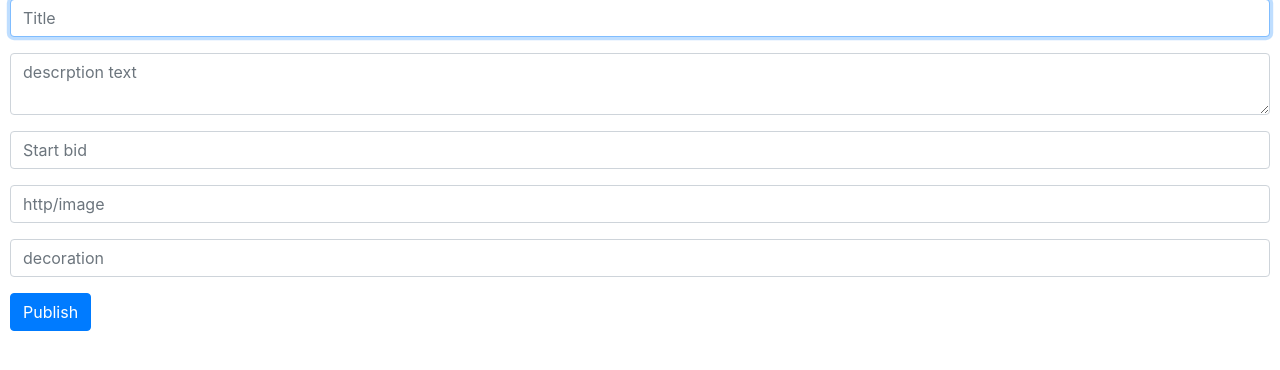
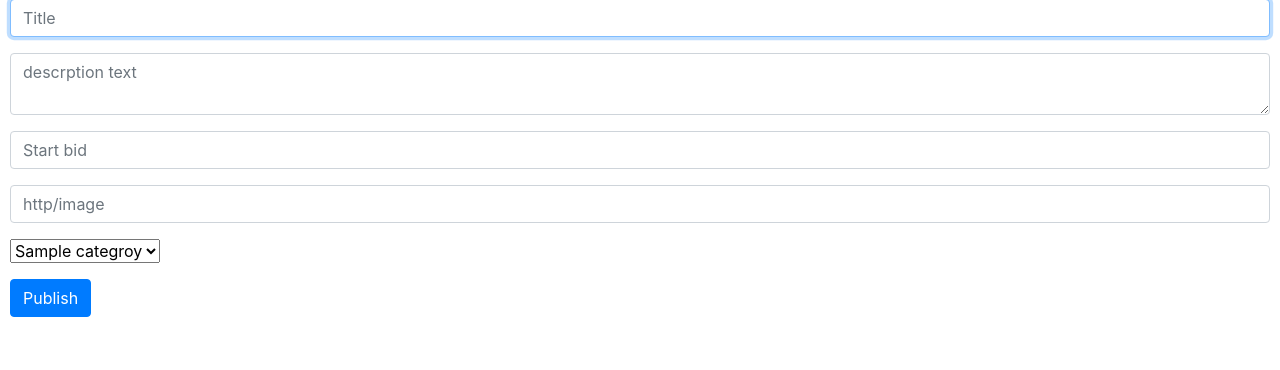
Before and after one commit to profAllOTMAN/E-Commerce, a Django app: template auctions/templates/auctions/create_listing.html in a window 1280 px wide. Shown: the part 164-534 px from the top of the page. Run offline with Django 3.2, Linux system fonts and the light colour scheme; the template is opened without the code that fills it: most values are stand-ins (such as "Sample title", 1, 10 or a date in 2020); some libraries are stand-ins or nearby versions.

Commit message:
create lisiting

```diff
--- a/auctions/models.py
+++ b/auctions/models.py
@@ -6,7 +6,6 @@ from django.db import models
 
 class category(models.Model):
     category_name = models.CharField(max_length=64,default=None)
-
     def __str__(self):
         return f" {self.category_name} "
 
@@ -15,7 +14,7 @@ class listing(models.Model):
     description = models.CharField(max_length=64 ,default=None)
     bid = models.IntegerField(default=None)
     url = models.CharField(max_length=64 ,default=None)
-    category =  models.IntegerField(default=None)
+    category = models.ManyToManyField(category, blank=True, related_name="Category")
     def __str__(self):
         return f" {self.title} {self.description} ({self.bid})"
 
@@ -26,5 +25,4 @@ class comment(models.Model):
     pass
 
 class User(AbstractUser):
-    listings = models.ManyToManyField(listing, blank=True, related_name="userses")
     pass
--- a/auctions/templates/auctions/create_listing.html
+++ b/auctions/templates/auctions/create_listing.html
@@ -16,7 +16,14 @@
             <input autofocus class="form-control" type="url" name="url" placeholder="http/image">
         </div>
         <div class="form-group">
-                <input autofocus class="form-control" type="text" name="category" placeholder="decoration">
+            <select name="categroys">
+                {% for categroy in categroys %}
+                    <option value="{{ categroy.id }}">{{ categroy }}</option>
+                {% empty %}
+                    <input autofocus class="form-control" type="text" name="category" placeholder="decoration">
+                {% endfor %}
+            </select>
+
         </div>
         <input class="btn btn-primary" type="submit" value="Publish">
     </form>
--- a/auctions/views.py
+++ b/auctions/views.py
@@ -4,7 +4,7 @@ from django.http import HttpResponse, HttpResponseRedirect
 from django.shortcuts import render
 from django.urls import reverse
 
-from .models import User , comment , bids , listing
+from .models import User , comment , bids , listing , category
 
 
 def index(request):
@@ -75,6 +75,7 @@ def creat_listing(request):
         items.save()
         return HttpResponseRedirect(reverse("index"))
     return render(request,"auctions/create_listing.html",{
+        "categroys":category.objects.all()
         })
 
 """
```
Also changed, not shown: auctions/migrations/0006_auto_20201127_0036.py (added).
